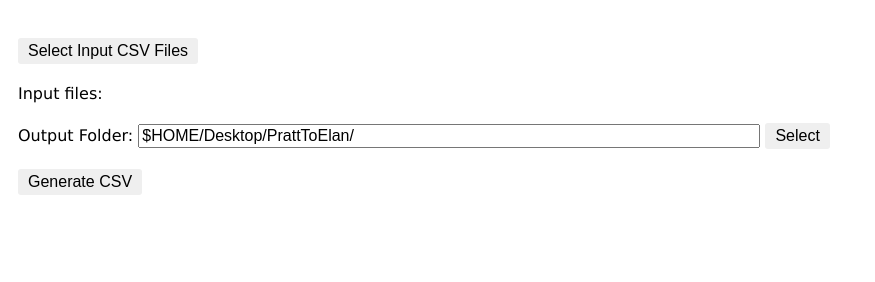
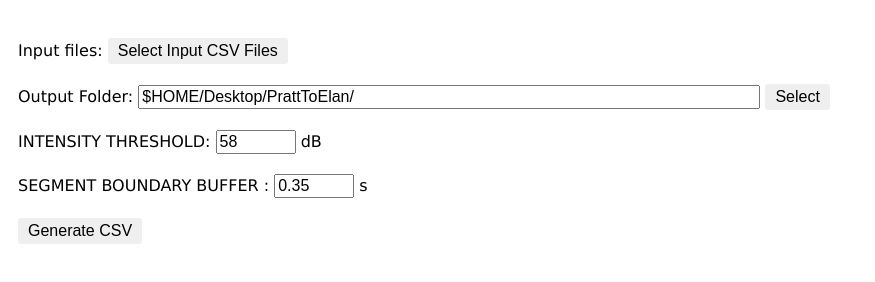
Before and after one commit to siliconion/PraatToElan, an Electron app: page index.html in a window 1280 px wide. Shown: the whole page, without its empty margins (0-875 px from the left). Drawn offline with Linux system fonts and the light colour scheme.

Commit message:
add threshold and buffer

```diff
--- a/assets/style.css
+++ b/assets/style.css
@@ -9,6 +9,7 @@ div {
 }
 input {
   font-size: 1em;
+  width: 80px;
 }
 button {
     border: none;
--- a/index.html
+++ b/index.html
@@ -6,11 +6,9 @@
   <body>
 
     <div>
+      <span>Input files:</span>
       <button onclick="importFiles()">Select Input CSV Files</button>
-      <div>
-        <span>Input files:</span>
-        <div id="inputFiles"></div>
-      </div>
+      <div id="inputFiles"></div>
     </div>
 
     <div>
@@ -20,6 +18,18 @@
     </div>
 
     <div>
+      <span>INTENSITY THRESHOLD: </span>
+      <input type="number" id="threshold" oninput="setThreshold(this.value)" />
+      <span>dB</span>
+    </div>
+
+    <div>
+      <span>SEGMENT BOUNDARY BUFFER : </span>
+      <input type="text" id="buffer" oninput="setBuffer(this.value)" />
+      <span>s</span>
+    </div>
+
+    <div>
       <button onclick="generateCSV()">Generate CSV</button>
       <!--<button onclick="generateEAF()">Generate .eaf</button>-->
     </div>
--- a/scripts/scripts.js
+++ b/scripts/scripts.js
@@ -1,19 +1,22 @@
 const fs = require('fs');
+const readline = require('readline');
 const {dialog} = require('electron').remote;
 let inputFiles;
 let outputFolder = '$HOME/Desktop/PrattToElan/';
+let threshold = 58;
+let buffer = 0.35;
 
 function renderInputFiles(files) {
   // innerHTML is slower, see http://stackoverflow.com/questions/3955229
   document.getElementById('inputFiles').innerHTML = '';
-  console.log("here")
-  files.forEach(file => {
+  inputFiles = files;
+  inputFiles.forEach(file => {
     var node = document.createElement("DIV");
     var t = document.createTextNode(file);
     node.appendChild(t);
     document.getElementById('inputFiles').appendChild(node);
   })
-  inputFiles = files;
+
 }
 
 function importFiles() {
@@ -26,13 +29,11 @@ function importFiles() {
 }
 
 function renderOutputDiv(path) {
-  console.log('renderOutputDiv', path);
   outputFolder = path;
-  document.getElementById("exportDir").value=path;
+  document.getElementById("exportDir").value = outputFolder;
 }
 
 function selectExportDir() {
-  console.log('select output folder')
   dialog.showOpenDialog({
       properties: ['openDirectory'],
     },
@@ -40,29 +41,35 @@ function selectExportDir() {
   );
 }
 function processFile(file) {
+  console.log('process one file', file);
+  fs.readFile(file, 'utf8', (err, data) => {
+    if (err) throw err;
+    console.log(data);
+  })
 }
 function processFiles() {
-  // inputFiles.forEach(file => processFile(file));
-  for(let i = 0; i< inputFiles.length; i++){
-    processFile(inputFiles[i]);
-  }
+  console.log('process files', inputFiles)
+  inputFiles.forEach(processFile);
 }
 function generateCSV() {
   processFiles();
 }
 
-// function generateEAF() {
-//   alert("gen eaf")
-// }
+function setThreshold(input) {
+  threshold = input;
+  console.log("threshold", threshold);
+}
 
-// FileList.prototype.forEach = (cb) => {
-//   console.log("xxxxxx", this)
-//   for(let i = 0; i < this.length; i++){
-//     console.log("xxxxxx", i);
-//     cb(this[i]);
-//   }
-// };
+function setBuffer(input) {
+  let inputN = +input;
+  if(typeof(buffer)==='number' && inputN > 0) {
+    buffer = +input;
+    console.log("buffer", buffer);
+  }
+}
 
 window.onload = () => {
-  document.getElementById("exportDir").value=outputFolder;
+  renderOutputDiv(outputFolder);
+  document.getElementById("threshold").value = threshold;
+  document.getElementById("buffer").value = buffer;
 }
```
